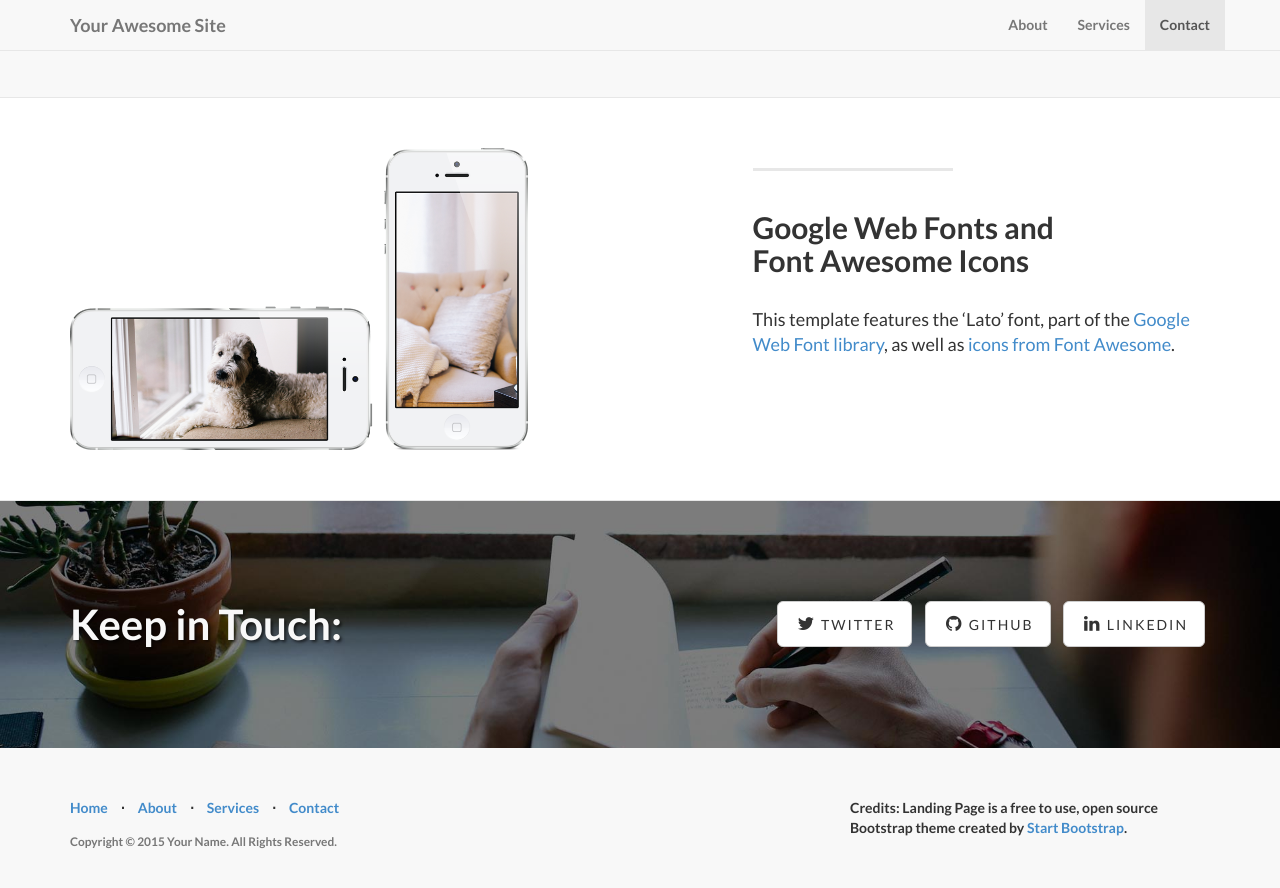
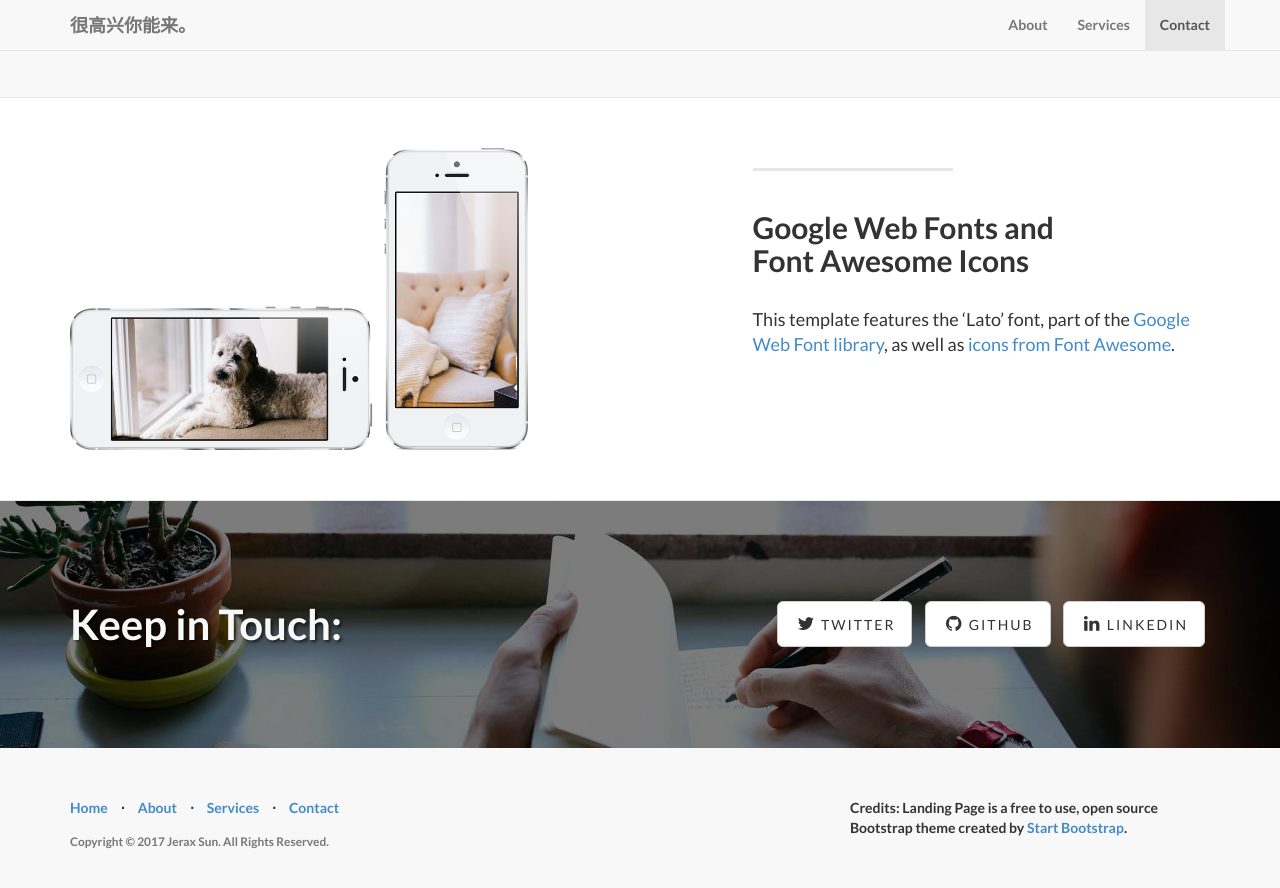
Before and after one commit to sjw513995584/sjw513995584.github.io, a Jekyll site: the page built from index.html, in a window 1280 px wide and 900 px high, scrolled down 1882 px. Shown: the top 888 px of the window. Built offline with Jekyll 4.4.1, drawn with Linux system fonts in a browser that asks for light colours.

Commit message:
Oct.27th
Oct.27th changes

```diff
--- a/_config.yml
+++ b/_config.yml
@@ -3,14 +3,14 @@
 # ----------------------- #
 
 url: http://sjw513995584.giahub.io
-title: Your Awesome Site
-email: your-email@domain.com
+title: 很高兴你能来。
+email: sjw513995584@163.com
 author: Jarex-Sun
 description: > # "Write an awesome description for your new site here.
   You can edit this line in _config.yml. It will appear in your document
   head meta (for Google search results) and in your feed.xml site
   description.
-copyright: 'Copyright &copy; 2015 Your Name. All Rights Reserved.'
+copyright: 'Copyright &copy; 2017 Jerax Sun. All Rights Reserved.'
 credits: 'Credits: Landing Page is a free to use, open source Bootstrap theme created by <a href="http://startbootstrap.com/">Start Bootstrap</a>.'
 
 # ----------------------- #
```
